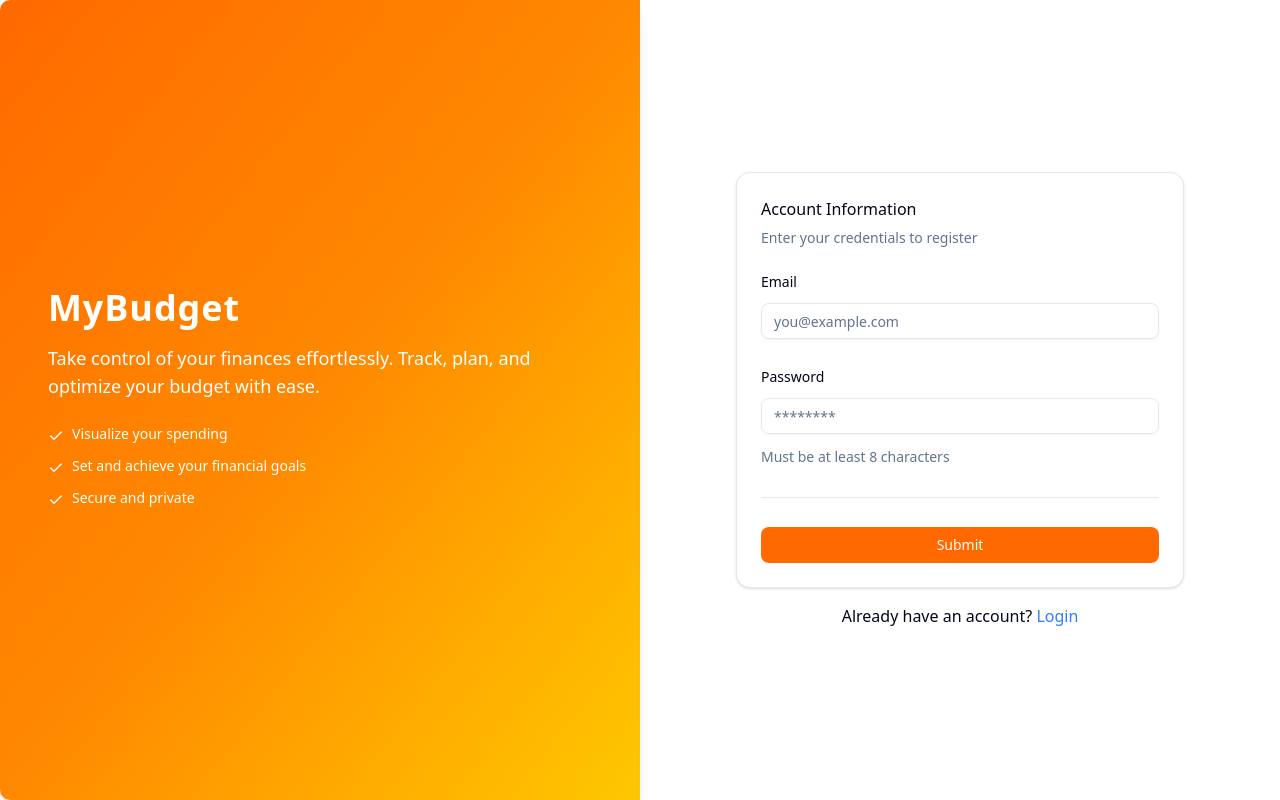
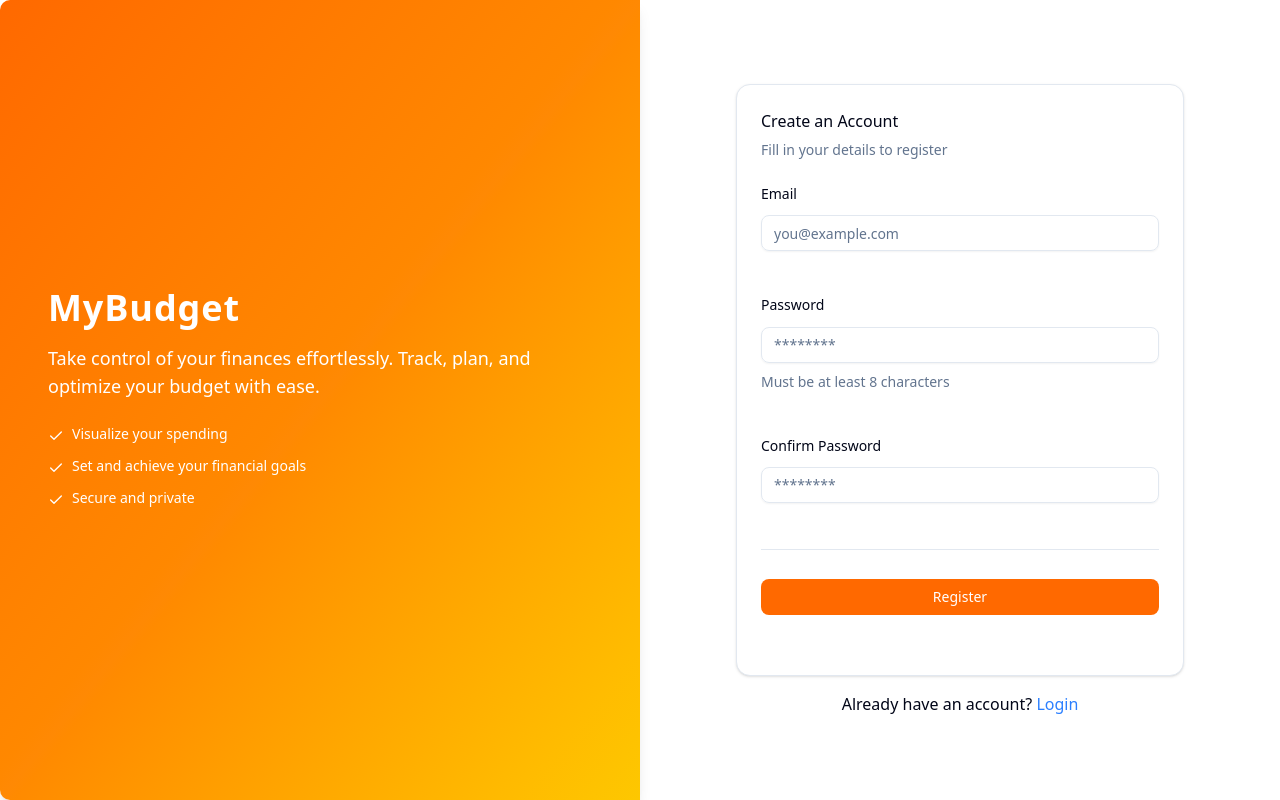
Before and after one commit to Claudie-code/my-budget, a React (Vite) app in the folder frontend/: page / in a window 1280 px wide. Both pictures are taken after a click on the button "Register". Built offline with nearby package versions, Linux system fonts and the light colour scheme.

Commit message:
feat(auth): add RegisterForm with validation and mutation

```diff
--- a/frontend/src/components/auth/RegisterForm.tsx
+++ b/frontend/src/components/auth/RegisterForm.tsx
@@ -1,3 +1,4 @@
+import { useState } from 'react';
 import { Button } from '@/components/ui/button';
 import {
   Field,
@@ -9,35 +10,140 @@ import {
   FieldSet,
 } from '@/components/ui/field';
 import { Input } from '@/components/ui/input';
-import { Card, CardContent } from '../ui/card';
+import { Card, CardContent } from '@/components/ui/card';
+import { registerSchema } from '@/schemas/auth.schema';
+import { useMutation, useQueryClient } from '@tanstack/react-query';
+
+interface RegisterFormState {
+  email: string;
+  password: string;
+  confirmPassword: string;
+}
 
 export default function RegisterForm() {
+  const queryClient = useQueryClient();
+  const [form, setForm] = useState<RegisterFormState>({
+    email: '',
+    password: '',
+    confirmPassword: '',
+  });
+
+  const [errors, setErrors] = useState<Partial<Record<keyof RegisterFormState, string>>>({});
+
+  const handleChange = (e: React.ChangeEvent<HTMLInputElement>) => {
+    const { id, value } = e.target;
+    setForm((prev) => ({ ...prev, [id]: value }));
+  };
+
+  const registerMutation = useMutation({
+    mutationFn: async (data: RegisterFormState) => {
+      const res = await fetch('http://localhost:4000/api/auth/register', {
+        method: 'POST',
+        headers: { 'Content-Type': 'application/json' },
+        body: JSON.stringify(data),
+      });
+      if (!res.ok) {
+        const err = await res.json();
+        throw new Error(err.error || 'Registration failed');
+      }
+      return res.json() as Promise<{ token: string }>;
+    },
+    onSuccess: (data) => {
+      localStorage.setItem('token', data.token);
+      queryClient.invalidateQueries({ queryKey: ['currentUser'] });
+    },
+  });
+
+  const handleSubmit = (e: React.FormEvent<HTMLFormElement>) => {
+    e.preventDefault();
+    setErrors({});
+
+    const parseResult = registerSchema.safeParse(form);
+    if (!parseResult.success) {
+      const fieldErrors: Partial<RegisterFormState> = {};
+      parseResult.error.issues.forEach((issue) => {
+        if (issue.path[0]) fieldErrors[issue.path[0] as keyof RegisterFormState] = issue.message;
+      });
+      setErrors(fieldErrors);
+      return;
+    }
+
+    registerMutation.mutate(parseResult.data);
+  };
+
   return (
     <Card>
       <CardContent>
-        <form>
+        <form onSubmit={handleSubmit} noValidate>
           <FieldGroup>
             <FieldSet>
-              <FieldLegend>Account Information</FieldLegend>
-              <FieldDescription>Enter your credentials to register</FieldDescription>
+              <FieldLegend>Create an Account</FieldLegend>
+              <FieldDescription>Fill in your details to register</FieldDescription>
+
               <FieldGroup>
                 <Field>
                   <FieldLabel htmlFor="email">Email</FieldLabel>
-                  <Input id="email" type="email" placeholder="you@example.com" required />
+                  <Input
+                    id="email"
+                    type="email"
+                    placeholder="you@example.com"
+                    value={form.email}
+                    onChange={handleChange}
+                    required
+                    className={errors.email ? 'border-red-500 focus-visible:ring-red-500' : ''}
+                  />
+                  <p className="text-sm text-destructive mt-1">{errors.email}</p>
                 </Field>
+
                 <Field>
                   <FieldLabel htmlFor="password">Password</FieldLabel>
-                  <Input id="password" type="password" placeholder="********" required />
+                  <Input
+                    id="password"
+                    type="password"
+                    placeholder="********"
+                    value={form.password}
+                    onChange={handleChange}
+                    required
+                    className={errors.password ? 'border-red-500 focus-visible:ring-red-500' : ''}
+                  />
                   <FieldDescription>Must be at least 8 characters</FieldDescription>
+                  <p className="text-sm text-destructive mt-1">{errors.password}</p>
+                </Field>
+
+                <Field>
+                  <FieldLabel htmlFor="confirmPassword">Confirm Password</FieldLabel>
+                  <Input
+                    id="confirmPassword"
+                    type="password"
+                    placeholder="********"
+                    value={form.confirmPassword}
+                    onChange={handleChange}
+                    required
+                    className={
+                      errors.confirmPassword ? 'border-red-500 focus-visible:ring-red-500' : ''
+                    }
+                  />
+                  <p className="text-sm text-destructive mt-1">{errors.confirmPassword}</p>
                 </Field>
               </FieldGroup>
             </FieldSet>
+
             <FieldSeparator />
+
             <Field orientation="horizontal">
-              <Button className="bg-orange-500 hover:bg-orange-400 text-white w-full" type="submit">
-                Submit
+              <Button
+                type="submit"
+                className="bg-orange-500 hover:bg-orange-400 text-white w-full"
+                disabled={registerMutation.isPending}
+              >
+                {registerMutation.isPending ? 'Registering...' : 'Register'}
               </Button>
             </Field>
+            <p className="text-sm text-red-500 mt-2">
+              {registerMutation.isError &&
+                registerMutation.error instanceof Error &&
+                registerMutation.error.message}
+            </p>
           </FieldGroup>
         </form>
       </CardContent>
--- a/frontend/src/schemas/auth.schema.tsx
+++ b/frontend/src/schemas/auth.schema.tsx
@@ -5,4 +5,15 @@ export const loginSchema = z.object({
   password: z.string().min(8, 'Password must be at least 8 characters'),
 });
 
+export const registerSchema = z
+  .object({
+    email: z.string().email({ message: 'Invalid email address' }),
+    password: z.string().min(8, { message: 'Password must be at least 8 characters' }),
+    confirmPassword: z.string().min(8, { message: 'Confirm password is required' }),
+  })
+  .refine((data) => data.password === data.confirmPassword, {
+    message: "Passwords don't match",
+    path: ['confirmPassword'],
+  });
+
 export type LoginSchema = z.infer<typeof loginSchema>;
```
